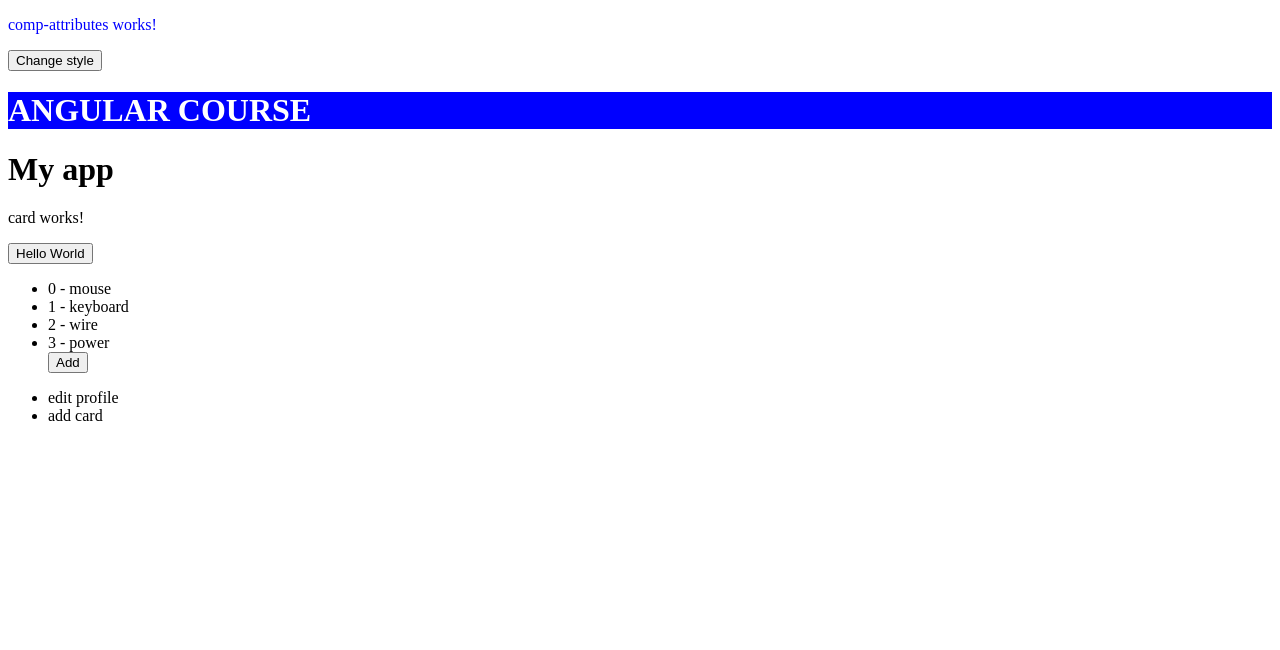
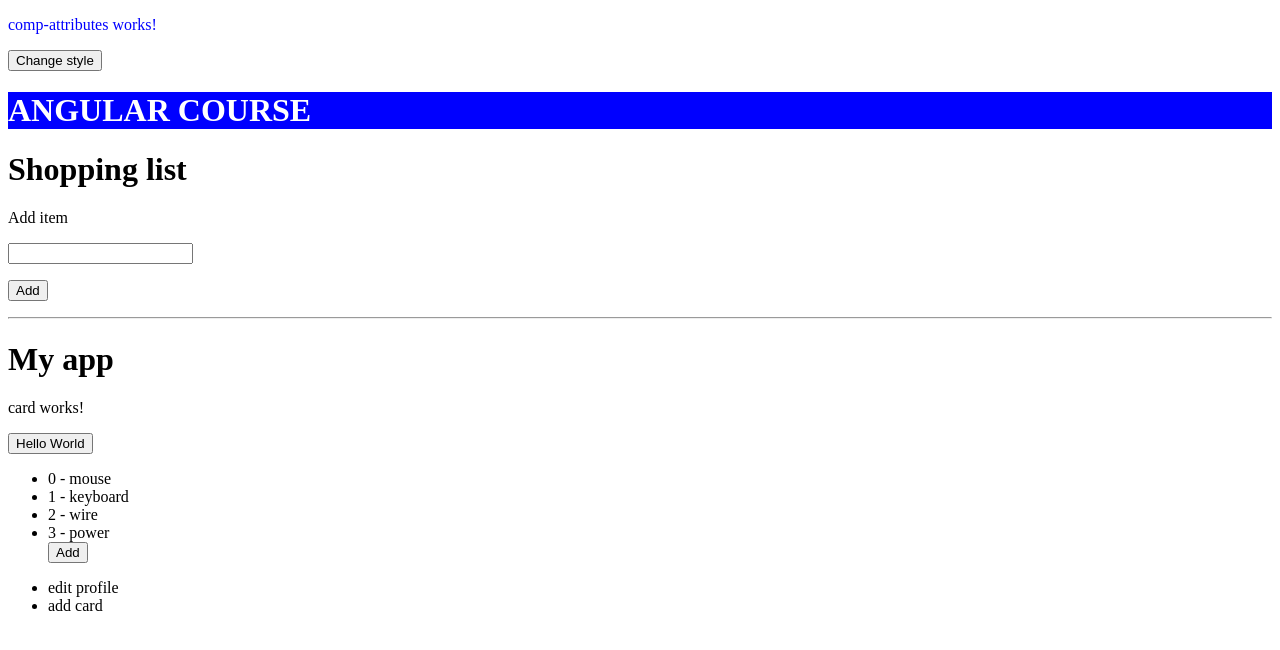
Before and after one commit to gsTavares/dio-santander-angular-directives, an Angular app: page / in a window 1280 px wide. Shown: the top 650 px of the page. Built offline with nearby package versions, Linux system fonts and the light colour scheme.

Commit message:
feat: ngModel directive

```diff
--- a/src/app/app.module.ts
+++ b/src/app/app.module.ts
@@ -5,6 +5,7 @@ import { AppRoutingModule } from './app-routing.module';
 import { AppComponent } from './app.component';
 import { CardComponent } from './card/card.component';
 import { CompAttributesComponent } from './comp-attributes/comp-attributes.component';
+import { FormsModule } from '@angular/forms';
 
 @NgModule({
   declarations: [
@@ -14,7 +15,8 @@ import { CompAttributesComponent } from './comp-attributes/comp-attributes.compo
   ],
   imports: [
     BrowserModule,
-    AppRoutingModule
+    AppRoutingModule,
+    FormsModule
   ],
   providers: [],
   bootstrap: [AppComponent]
--- a/src/app/comp-attributes/comp-attributes.component.html
+++ b/src/app/comp-attributes/comp-attributes.component.html
@@ -1,3 +1,12 @@
 <p [ngClass]="style">comp-attributes works!</p>
 <button (click)="changeStyle()">Change style</button>
 <h1 [ngStyle]="{'background': backgroundColor, 'color': textColor}">ANGULAR COURSE</h1>
+<h1>Shopping list</h1>
+<p>Add item</p>
+<input type="text" [(ngModel)]="item">
+<p>{{ item }}</p>
+<button (click)="addItem()">Add</button>
+<ul>
+    <li *ngFor="let element of itemList">{{ element }}</li>
+</ul>
+<hr>
--- a/src/app/comp-attributes/comp-attributes.component.ts
+++ b/src/app/comp-attributes/comp-attributes.component.ts
@@ -10,6 +10,9 @@ export class CompAttributesComponent implements OnInit {
   style: 'enable' | 'disable' = 'enable';
   backgroundColor: string = 'blue';
   textColor: string = 'white';
+  item: string = '';
+  itemList: string[] = [];
+
   constructor() { }
 
   ngOnInit(): void {
@@ -22,4 +25,8 @@ export class CompAttributesComponent implements OnInit {
       this.style = 'enable';
   }
 
+  addItem() {
+    this.itemList.push(this.item);
+  }
+
 }
```
